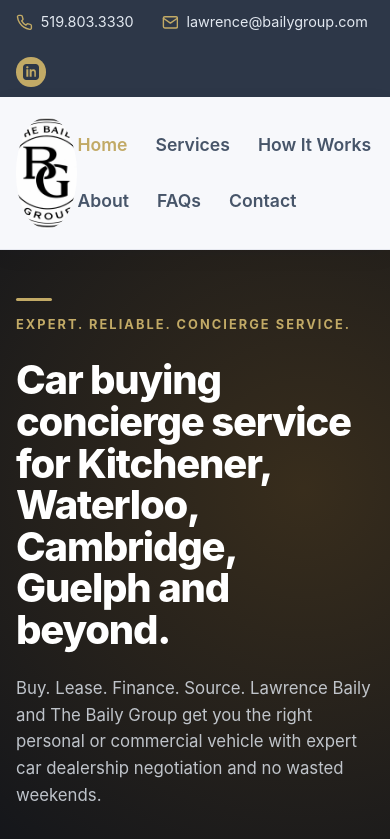
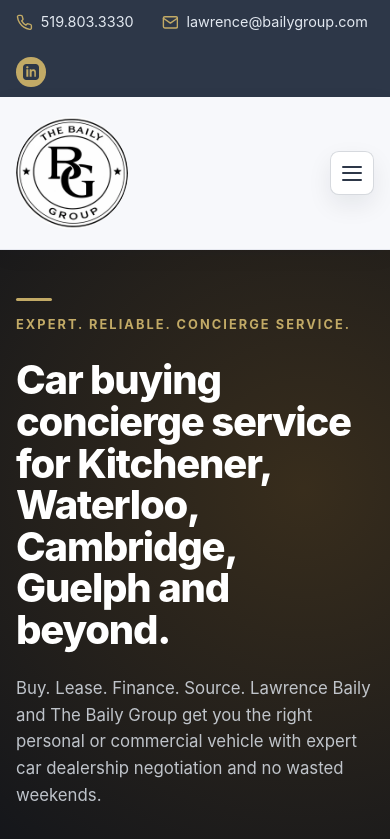
Before and after one commit to couchmanrick-wq/BailyGroup, a Next.js app: page / in a window 390 px wide. Shown: the top 839 px of the page. Built offline with nearby package versions, Linux system fonts and the light colour scheme.

Commit message:
Add mobile hamburger navigation

```diff
--- a/src/components/Layout.tsx
+++ b/src/components/Layout.tsx
@@ -183,6 +183,28 @@
                 )
               })}
             </nav>
+            <details className={styles.mobileMenu}>
+              <summary className={styles.mobileMenuButton} aria-label="Open navigation menu">
+                <span className={styles.mobileMenuLine} />
+                <span className={styles.mobileMenuLine} />
+                <span className={styles.mobileMenuLine} />
+              </summary>
+              <nav className={styles.mobileNav} aria-label="Mobile navigation">
+                {navLinks.map((link) => {
+                  const isActive = !link.href.includes('#') && router.pathname === link.href
+                  return (
+                    <Link
+                      key={link.href}
+                      href={link.href}
+                      className={isActive ? styles.mobileNavActive : undefined}
+                      aria-current={isActive ? 'page' : undefined}
+                    >
+                      {link.label}
+                    </Link>
+                  )
+                })}
+              </nav>
+            </details>
           </header>
         </div>
       <main className={`${styles.page} container`}>
--- a/src/styles/Home.module.css
+++ b/src/styles/Home.module.css
@@ -284,6 +284,7 @@
 }
 
 .header {
+  position: relative;
   display: flex;
   align-items: center;
   justify-content: space-between;
@@ -308,12 +309,18 @@
 }
 
 .nav {
-  display: flex;
+  display: none;
   gap: 1.75rem;
   flex-wrap: wrap;
   font-size: 1.1rem;
   font-weight: 600;
   color: #475569;
+}
+
+@media (min-width: 760px) {
+  .nav {
+    display: flex;
+  }
 }
 
 .nav a:hover {
@@ -326,6 +333,71 @@
 
 .navActive:hover {
   color: #c2aa66;
+}
+
+.mobileMenu {
+  position: relative;
+  display: block;
+}
+
+.mobileMenuButton {
+  display: grid;
+  place-content: center;
+  gap: 0.28rem;
+  width: 2.75rem;
+  height: 2.75rem;
+  border: 1px solid rgba(71, 85, 105, 0.22);
+  border-radius: 0.55rem;
+  background: #ffffff;
+  color: #2d3748;
+  box-shadow: 0 10px 24px rgba(15, 23, 42, 0.08);
+  cursor: pointer;
+  list-style: none;
+}
+
+.mobileMenuButton::-webkit-details-marker {
+  display: none;
+}
+
+.mobileMenuLine {
+  width: 1.25rem;
+  height: 2px;
+  border-radius: 999px;
+  background: currentColor;
+}
+
+.mobileNav {
+  position: absolute;
+  top: calc(100% + 0.75rem);
+  right: 0;
+  z-index: 10;
+  display: grid;
+  min-width: 14rem;
+  padding: 0.65rem;
+  border: 1px solid rgba(148, 163, 184, 0.22);
+  border-radius: 0.75rem;
+  background: #ffffff;
+  box-shadow: 0 24px 48px rgba(15, 23, 42, 0.16);
+  color: #475569;
+  font-size: 1rem;
+  font-weight: 650;
+}
+
+.mobileNav a {
+  padding: 0.8rem 0.9rem;
+  border-radius: 0.5rem;
+}
+
+.mobileNav a:hover,
+.mobileNavActive {
+  background: rgba(194, 170, 102, 0.12);
+  color: #c2aa66;
+}
+
+@media (min-width: 760px) {
+  .mobileMenu {
+    display: none;
+  }
 }
 
 .heroContent {
```
